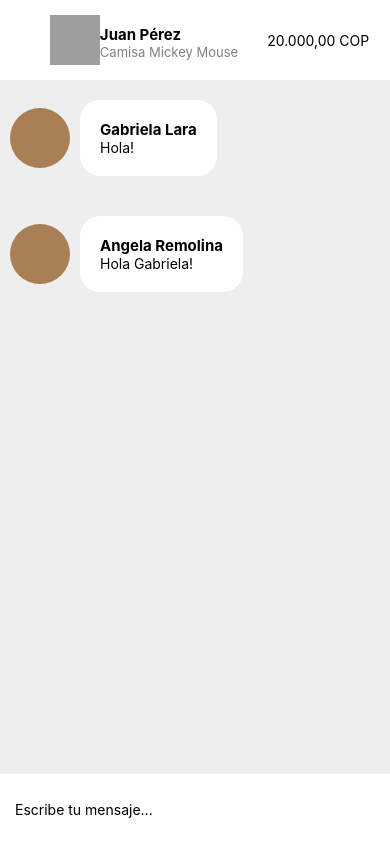
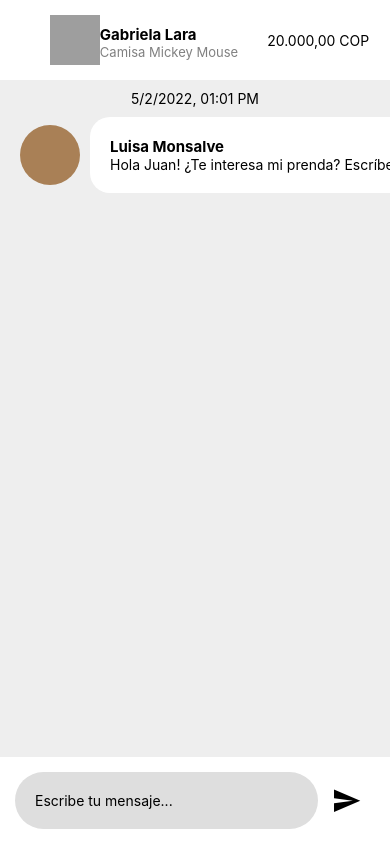
Before and after one commit to AngelaRemolina/Swap, a React Native app in the folder Swap/: screen /ChatsList in a window 390 px wide. Both pictures are taken after a click on the element 195 px from the left and 132 px from the top of the page. Built offline with nearby package versions, Linux system fonts and the light colour scheme; no server answers; grey boxes are pictures that could not be loaded.

Commit message:
Simulation data for prototype

```diff
--- a/Swap/Screens/Chat.js
+++ b/Swap/Screens/Chat.js
@@ -29,7 +29,7 @@ export default function Chat({ route }) {
         <Messages chatData={messages_list}/>
       </ScrollView>
       <View style={{ backgroundColor: "white", padding: 15 }}>
-        <TextInputBox />
+        <TextInputBox seller={route.params.seller}/>
       </View>
     </SafeAreaView>
   );
--- a/Swap/Screens/ClothingDetail.js
+++ b/Swap/Screens/ClothingDetail.js
@@ -12,6 +12,7 @@ export default function ClothingDetail({ route, navigation }) {
         name={route.params.name}
         image={route.params.image}
         price={route.params.price}
+        seller={route.params.seller}
       />
     </View>
   );
--- a/Swap/Screens/LoginScreen.js
+++ b/Swap/Screens/LoginScreen.js
@@ -252,12 +252,12 @@ const styles = StyleSheet.create({
         height: '100%',
     },
     optionsContainer: {
-        top: 120,
+        top: 100,
         color: '#A98056',
         alignItems: 'center',
         flexDirection: 'row',
         justifyContent: 'space-evenly',
-        width: "70%",
+        width: "90%",
         //alignItems: 'flex-start'
     },
     VerticleLine: {
--- a/Swap/Screens/Profile.js
+++ b/Swap/Screens/Profile.js
@@ -38,7 +38,7 @@ export default function Profile() {
           <View style={styles.name}>
 
             <View style={styles.circle_User}></View>
-            <Text style={{ color: '#A98056', fontWeight: "bold", fontSize: 25 }}>Jesse Lance</Text>
+            <Text style={{ color: '#A98056', fontWeight: "bold", fontSize: 25 }}>Juan Pérez</Text>
           </View>
 
           <View style={styles.cellphone}>
--- a/Swap/components/chat/Messages.js
+++ b/Swap/components/chat/Messages.js
@@ -1,21 +1,15 @@
-import { View, Text } from "react-native";
+import { View, Text} from "react-native";
 import React from "react";
+import { SafeAreaView } from "react-native-safe-area-context";
 
 export const messages_list = [
   {
     id: 1,
-    id_clothing_item: 1, //id del item de ropa asociado al chat
-    author: "Gabriela Lara", //user id, para tomar el nombre y la foto de perfil
-    timestamp: 1651496388192,
-    message: "Hola!",
-  },
-  {
-    id: 1,
     id_clothing_item: 1,
-    author: "Angela Remolina",
+    author: "Luisa Monsalve",
     timestamp: 1651496476934,
-    message: "Hola Gabriela!",
-  },
+    message: "Hola Juan! ¿Te interesa mi prenda? Escríbeme",
+  }
 ];
 
 export default function Messages(props) {
@@ -23,15 +17,37 @@ export default function Messages(props) {
     <>
       {props.chatData.map((item, index) => (
         //TODO: Comprobar que el id_clothing sea al mismo del chat
-      <View style={{ flexDirection: "row", alignItems:"center", margin:10}}>
+        <View key={index} style={{ margin:10 }}>
+          <View style={{ alignItems: "center"}}>
+            <Text>
+              {new Date(item.timestamp).toLocaleDateString("en-US", {
+                hour: "2-digit",
+                minute: "2-digit",
+              })}
+            </Text>
+          </View>
+          <View
+            style={{ flexDirection: "row", alignItems: "center", margin: 10 , marginTop: 0 }}
+          >
             <ProfilePicCircle />
-        <View style={{ backgroundColor: "white", borderRadius: 20, margin:10, padding:20 }}>
-          <Text id="name" style={{ color: "black", fontSize: 15, fontWeight: "bold" }}>
+            <View
+              style={{
+                backgroundColor: "white",
+                borderRadius: 20,
+                margin: 10,
+                padding: 20,
+              }}
+            >
+              <Text
+                id="name"
+                style={{ color: "black", fontSize: 15, fontWeight: "bold" }}
+              >
                 {item.author}
               </Text>
-          <Text key={index} style={{ flexDirection: "row"}}>
+              <Text key={index} style={{ flexDirection: "row" }}>
                 {item.message}
               </Text>
+            </View>
           </View>
         </View>
       ))}
@@ -49,5 +65,3 @@ const ProfilePicCircle = (props) => (
     }}
   ></View>
 );
-
-const MessageBox = (props) => <View></View>;
--- a/Swap/components/chat/TextInputBox.js
+++ b/Swap/components/chat/TextInputBox.js
@@ -1,13 +1,36 @@
-import { View, Text, TextInput} from 'react-native'
-import React from 'react'
+import { View, Text, TextInput, useState, DevSettings } from "react-native";
+import { SafeAreaView } from 'react-native-safe-area-context';
+import React from "react";
+import {messages_list} from "../chat/Messages";
+import { KeyboardAvoidingView } from "react-native-web";
+import { IconButton } from "react-native-paper";
 
-export default function TextInputBox() {
+export default function TextInputBox(props) {
+  const [text, setText] = React.useState("");
+  console.log(text)
+  // console.log(messages_list)
   return (
-    <View>
-      <TextInput
-        style={{height: 40}}
-        placeholder="Escribe tu mensaje..."
-      />
+    <View style={{ flexDirection: "row" }}>
+        <TextInput style={{ width: "87%", backgroundColor:"#DEDEDE", borderRadius: 50, padding:20 }} placeholder="Escribe tu mensaje..." value={text} onChangeText={text => setText(text)}/>
+        <View>
+          <IconButton
+            icon="send"
+            size={30}
+            onPress={() => sendMessage(props,text)}/>
+          {/* <Text style={{ bottom: 10 }}>Home</Text> */}
+        </View>
+
     </View>
-  )
+  );
 }
+
+function sendMessage(props, text){
+  messages_list.push({
+    id: 3,
+    id_clothing_item: 1, //id del item de ropa asociado al chat
+    author: "Juan Pérez",//props.seller, //user id, para tomar el nombre y la foto de perfil
+    timestamp: Date.now(),
+    message: text});
+
+    // DevSettings.reload();
+}
--- a/Swap/components/chatsList/ActiveChats.js
+++ b/Swap/components/chatsList/ActiveChats.js
@@ -8,10 +8,16 @@ export default function ActiveChats({ navigation, ...props }) {
       {props.clothesData.map((item, index) => (
         <TouchableOpacity key={index} activeOpacity={1} style={{flexDirection: "row", marginBottom: 30 }}
           onPress={() => navigation.navigate("Chat", {
+            id: 1,
             name: item.name,
             image: item.img_url,
+            categories: item.categories,
+            price: item.price,
+            size: item.size,
+            color: item.color,
+            description: item.description,
             seller: item.seller,
-            price: item.price,
+            lastMessage: item.lastMessage
           })
           }>
           <View style={{flexDirection: "row", marginTop: 10, padding: 40, backgroundColor: "white" }}>
--- a/Swap/components/clothingDetail/About.js
+++ b/Swap/components/clothingDetail/About.js
@@ -26,7 +26,7 @@ export default function About(props) {
 }
 
 const ClothingImage = (props) => (
-  <Image source={{ uri: props.image }} style={{ width: "100%", height: 180 }} />
+  <Image source={{ uri: props.image }} style={{ width: "100%", height: 500 }} />
 );
 
 const ClothingName = (props) => (
--- a/Swap/components/clothingDetail/ItemSummary.js
+++ /dev/null
@@ -1,21 +0,0 @@
-import { View, Text, Image } from "react-native";
-import React from "react";
-
-export default function ItemSummary({ item }) {
-  const { name, image, price } = item;
-  return (
-    <View
-      style={{
-        flexDirection: "row",
-        justifyContent: "space-between",
-        padding: 20,
-        borderBottomWidth: 1,
-        borderBottomColor: "#999",
-      }}
-    >
-      <Image source={{ uri: image }} style={{ width: "70%", height: "100%" }} />
-      <Text style={{ fontWeight: "600", fontSize: 16 }}>{name}</Text>
-      <Text style={{ opacity: 0.7, fontSize: 16 }}>{price}</Text>
-    </View>
-  );
-}
--- a/Swap/components/clothingDetail/StartChat.js
+++ b/Swap/components/clothingDetail/StartChat.js
@@ -1,6 +1,5 @@
 import { StyleSheet, View, Text, TouchableOpacity } from "react-native";
 import React, { useState } from "react";
-import ItemSummary from "./ItemSummary";
 
 export default function StartChat({ navigation, ...props }) {
   return (
--- a/Swap/components/home/ClothingItems.js
+++ b/Swap/components/home/ClothingItems.js
@@ -14,7 +14,7 @@ export const clothes_list = [
     size: 12,
     color: "Blanco",
     description: "Grande",
-    seller: "Juan Pérez",
+    seller: "Gabriela Lara",
     lastMessage: "Me gusta, ¿cuánto es lo mínimo?"
   },
   {
@@ -28,6 +28,18 @@ export const clothes_list = [
     description: "Grande",
     seller: "Angela Remolina",
     lastMessage: "Se lo puedo pagar por Nequi?"
+  },
+  {
+    id: 3,
+    name: "Chaqueta verde",
+    img_url: "https://m.media-amazon.com/images/I/711poAL2ThL._AC_UY550_.jpg",
+    categories: ["Chaquetas"],
+    price: 300000,
+    size: 'M',
+    color: "Verde",
+    description: "Chaqueta tipo parka verde, perfecta para el frío.",
+    seller: "Luisa Monsalve",
+    lastMessage: "Sí, me interesa"
   }
 ]
 
@@ -41,6 +53,7 @@ export default function ClothingItems({ navigation, ...props }) {
       {props.clothesData.map((item, index) => (
         <TouchableOpacity key={index} activeOpacity={1} style={{ marginBottom: 30 }}
           onPress={() => navigation.navigate("ClothingDetail", {
+            id: 1,
             name: item.name,
             image: item.img_url,
             categories: item.categories,
@@ -48,6 +61,8 @@ export default function ClothingItems({ navigation, ...props }) {
             size: item.size,
             color: item.color,
             description: item.description,
+            seller: item.seller,
+            lastMessage: item.lastMessage
           })
           }>
           <View style={{ marginTop: 10, padding: 15, backgroundColor: "white" }}>
```
Lines whose indentation alone changed are shown as unchanged.
